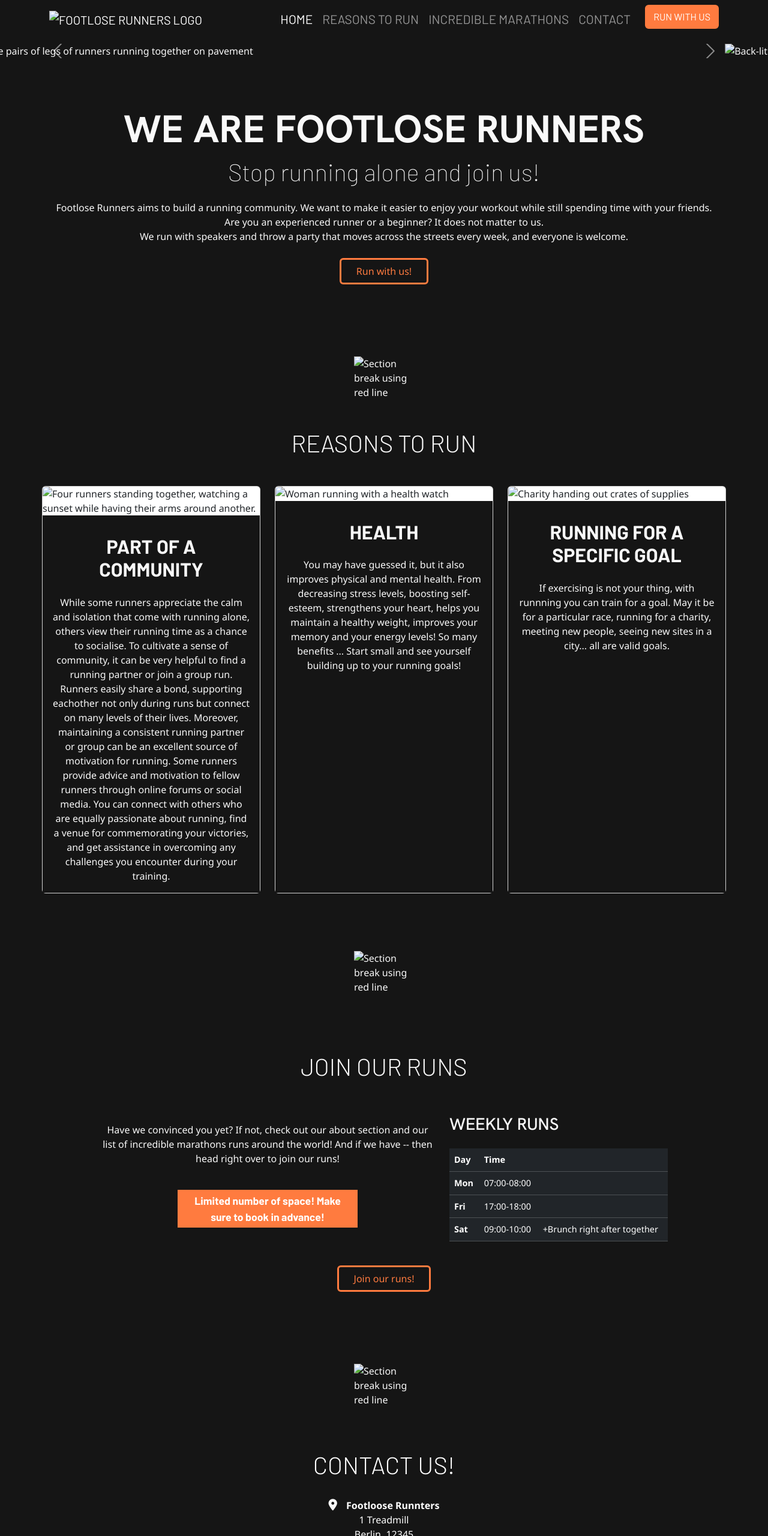
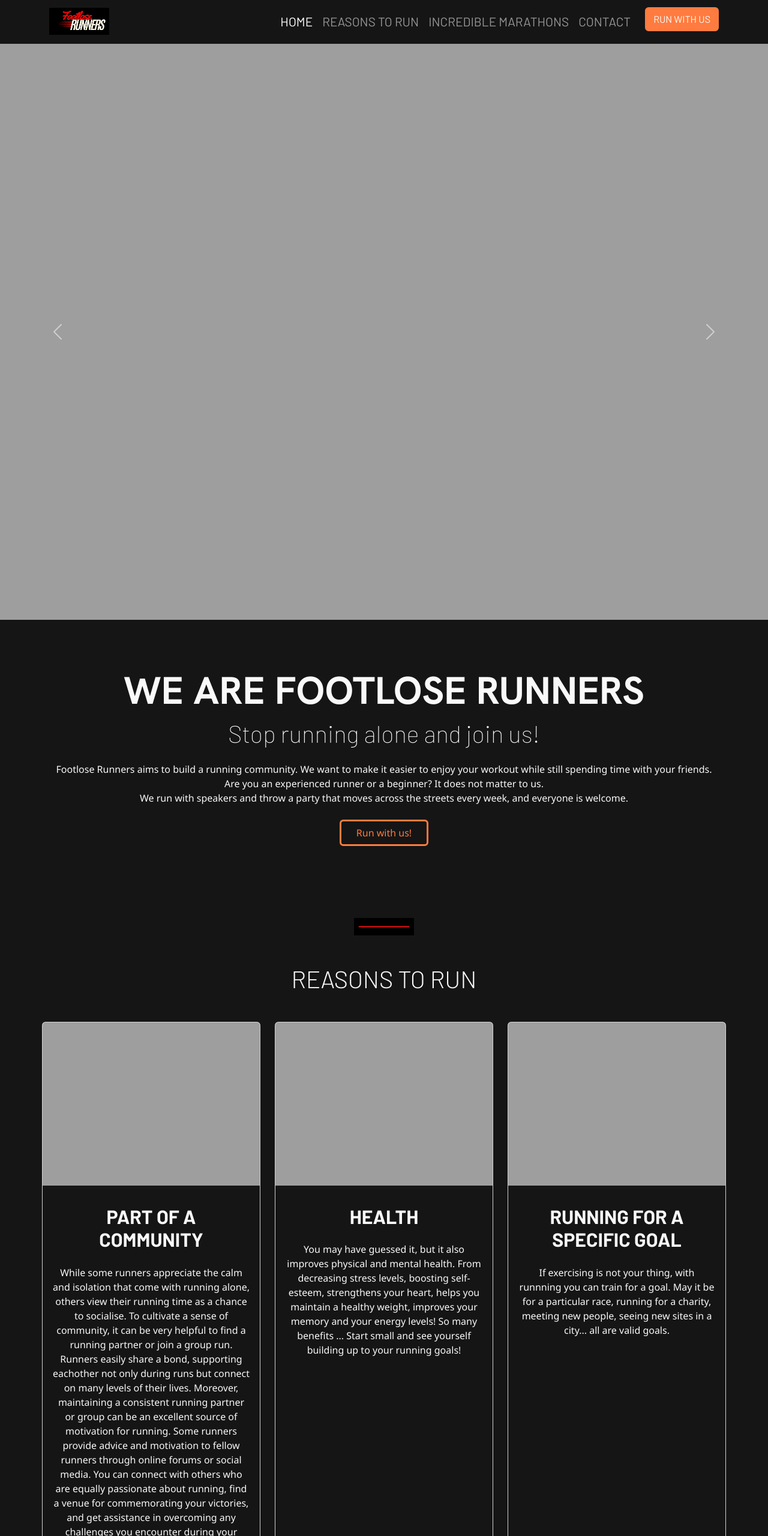
Before and after one commit to Zozo62442/running-club, a plain HTML site: page index.html in a window 1280 px wide. Shown: the top 2560 px of the page at 60% size. Drawn offline with nearby package versions, Linux system fonts and the light colour scheme; the site is published under a folder, as on GitHub Pages, so addresses that start at the root find nothing.

Commit message:
fix external css file path

```diff
--- a/assets/css/style.css
+++ b/assets/css/style.css
@@ -201,7 +201,7 @@ header .carousel {
 
 /* Success page */
 .background-image {
-    background-image: url("/assets/images/manyrunninglegs.jpg");
+    background-image: url("assets/images/manyrunninglegs.jpg");
     background-size: contain;
     background-repeat: no-repeat;
     height: 100vh;
--- a/index.html
+++ b/index.html
@@ -28,7 +28,7 @@
     <nav id="navbar" class="navbar navbar-expand-lg fixed-top" data-bs-theme="dark">
         <div class="container">
             <a class="navbar-brand" href="index.html">
-                <img src="../assets/images/logo.png" alt="Footlose Runners logo" class="logo">
+                <img src="assets/images/logo.png" alt="Footlose Runners logo" class="logo">
             </a>
             <button class="navbar-toggler" type="button" data-bs-toggle="collapse" data-bs-target="#navbarNav"
                 aria-controls="navbarNav" aria-expanded="false" aria-label="Toggle navigation">
@@ -63,15 +63,15 @@
                 <div id="carouselExampleAutoplaying" class="carousel slide" data-bs-ride="carousel">
                     <div class="carousel-inner">
                         <div class="carousel-item active">
-                            <img src="/assets/images/runnning-together.jpg" class="d-block w-100"
+                            <img src="assets/images/runnning-together.jpg" class="d-block w-100"
                                 alt="Mulitple pairs of legs of runners running together on pavement">
                         </div>
                         <div class="carousel-item">
-                            <img src="/assets/images/running-city.jpg" class="d-block w-100"
+                            <img src="assets/images/running-city.jpg" class="d-block w-100"
                                 alt="Back-lit group of runners running together through the city">
                         </div>
                         <div class="carousel-item">
-                            <img src="/assets/images/event.jpg" class="d-block w-100"
+                            <img src="assets/images/event.jpg" class="d-block w-100"
                                 alt="Marathon run, during a section where people are running out from a tunnel">
                         </div>
                     </div>
@@ -106,7 +106,7 @@
         </section>
 
         <div>
-            <img src="../assets/images/break.png" alt="Section break using red line" class="break">
+            <img src="assets/images/break.png" alt="Section break using red line" class="break">
         </div>
 
                 <!-- Reasons-to-run section -->
@@ -117,7 +117,7 @@
                 </div>
                 <div class="col-12 col-md-4 mt-3">
                     <div class="card h-100">
-                        <img src="/assets/images/community.jpg" class="card-img-top"
+                        <img src="assets/images/community.jpg" class="card-img-top"
                             alt="Four runners standing together, watching a sunset while having their arms around another." >
                         <div class="card-body text-center">
                             <h3 class="card-title sub-heading">Part of a <br> Community</h3>
@@ -135,7 +135,7 @@
                 </div>
                 <div class="col-12 col-md-4 mt-3">
                     <div class="card h-100">
-                        <img src="/assets/images/woman-running.png" class="card-img-top"
+                        <img src="assets/images/woman-running.png" class="card-img-top"
                             alt="Woman running with a health watch">
                         <div class="card-body text-center">
                             <!-- bootstrap cards come as h5 by default, changed to h3 to fit project heading hierarchy -->
@@ -150,7 +150,7 @@
                 </div>
                 <div class="col-12 col-md-4 mt-3">
                     <div class="card h-100">
-                        <img src="/assets/images/charity.jpg" class="card-img-top" alt="Charity handing out crates of supplies">
+                        <img src="assets/images/charity.jpg" class="card-img-top" alt="Charity handing out crates of supplies">
                         <div class="card-body text-center">
                             <h3 class="card-title sub-heading">Running for a <br> Specific Goal</h3>
                             <p class="card-text">
@@ -164,7 +164,7 @@
         </section>
 
         <div>
-            <img src="../assets/images/break.png" alt="Section break using red line" class="break">
+            <img src="assets/images/break.png" alt="Section break using red line" class="break">
         </div>
 
     <!-- Join-runs section -->
@@ -219,7 +219,7 @@
     </main>
 
     <div>
-        <img src="../assets/images/break.png" alt="Section break using red line" class="break">
+        <img src="assets/images/break.png" alt="Section break using red line" class="break">
     </div>
 
     <!-- Footer / contact section -->
```
Also changed, not shown: join-runs.html (+1 -1 lines), marathon-info.html (+6 -6 lines), success.html (+1 -1 lines).
